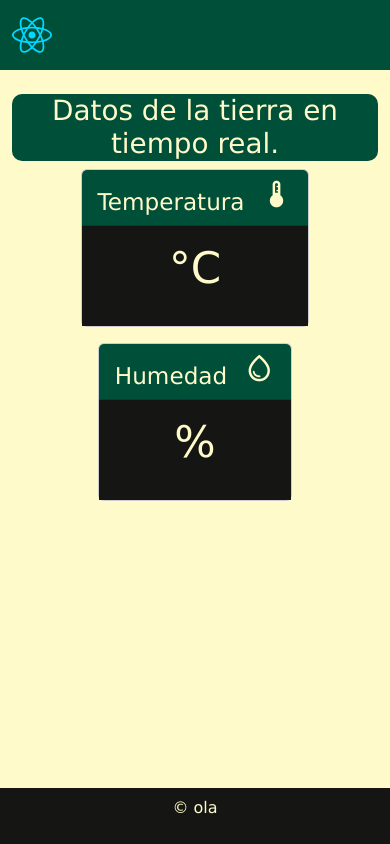
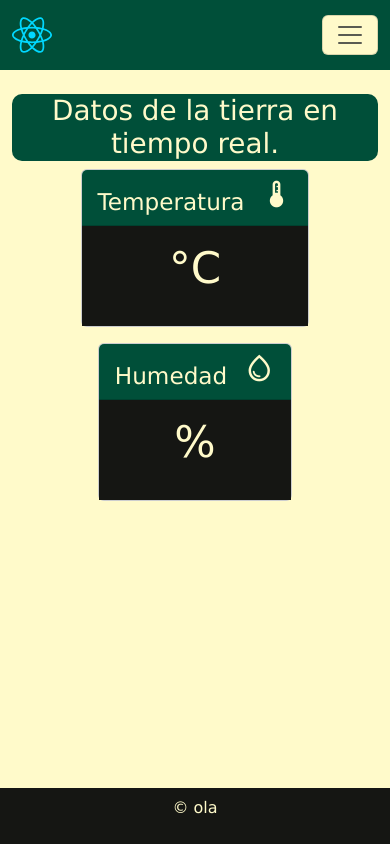
Before and after one commit to JuanAmaya14/MiPlanta, a React (Vite) app in the folder FRONTEND/MiPlantaFront/: page / in a window 390 px wide. Built offline with nearby package versions, Linux system fonts and the light colour scheme; no server answers.

Commit message:
navbar responsive

```diff
--- a/FRONTEND/MiPlantaFront/index.html
+++ b/FRONTEND/MiPlantaFront/index.html
@@ -17,7 +17,7 @@
   <script src="https://cdn.jsdelivr.net/npm/bootstrap@5.3.8/dist/js/bootstrap.bundle.min.js"
     integrity="sha384-FKyoEForCGlyvwx9Hj09JcYn3nv7wiPVlz7YYwJrWVcXK/BmnVDxM+D2scQbITxI"
     crossorigin="anonymous"></script>
-    <script src="https://cdn.jsdelivr.net/npm/chart.js"></script>
+  <script src="https://cdn.jsdelivr.net/npm/chart.js"></script>
 </body>
 
 </html>
--- a/FRONTEND/MiPlantaFront/src/components/Header.jsx
+++ b/FRONTEND/MiPlantaFront/src/components/Header.jsx
@@ -1,6 +1,6 @@
 import { Link } from "react-router-dom";
 import logo from "../assets/react.svg";
-import "../scss/components/Header.scss"
+import "../scss/components/Header.scss";
 
 function Header() {
   return (
@@ -15,7 +15,18 @@
               width="40"
               height="54"
             />
-            <div className="collapse navbar-collapse" id="navbarNav">
+            <button
+              className="navbar-toggler"
+              type="button"
+              data-bs-toggle="collapse"
+              data-bs-target="#navbarNavDropdown"
+              aria-controls="navbarNavDropdown"
+              aria-expanded="false"
+              aria-label="Toggle navigation"
+            >
+              <span className="navbar-toggler-icon"></span>
+            </button>
+            <div className="collapse navbar-collapse" id="navbarNavDropdown">
               <ul className="navbar-nav">
                 <li className="nav-item">
                   <Link className="nav-link" aria-current="page" to="/">
--- a/FRONTEND/MiPlantaFront/src/scss/components/Header.scss
+++ b/FRONTEND/MiPlantaFront/src/scss/components/Header.scss
@@ -13,3 +13,7 @@
 .nav-item:hover {
   border-bottom: 1px solid $color3;
 }
+
+.navbar button {
+  background-color: $color3;
+}
```
